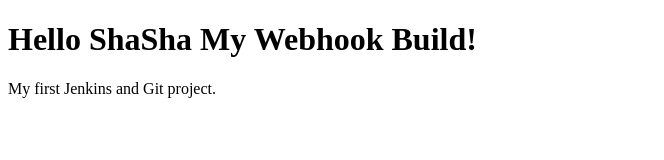
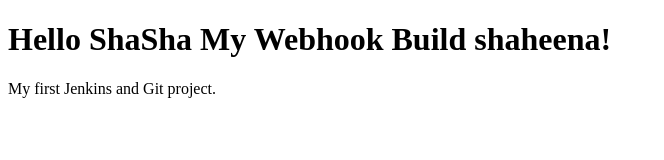
Before and after one commit to Shaheena7/Jenkins, a plain HTML site: page index.html in a window 1280 px wide. Shown: the whole page, without its empty margins (0-664 px from the left). Drawn offline with Linux system fonts and the light colour scheme.

Commit message:
Update index.html

```diff
--- a/index.html
+++ b/index.html
@@ -4,7 +4,7 @@
     <title>ShaSha Project</title>
 </head>
 <body>
-    <h1>Hello ShaSha My Webhook Build!</h1>
+    <h1>Hello ShaSha My Webhook Build shaheena!</h1>
     <p>My first Jenkins and Git project.</p>
 </body>
 </html>
```
